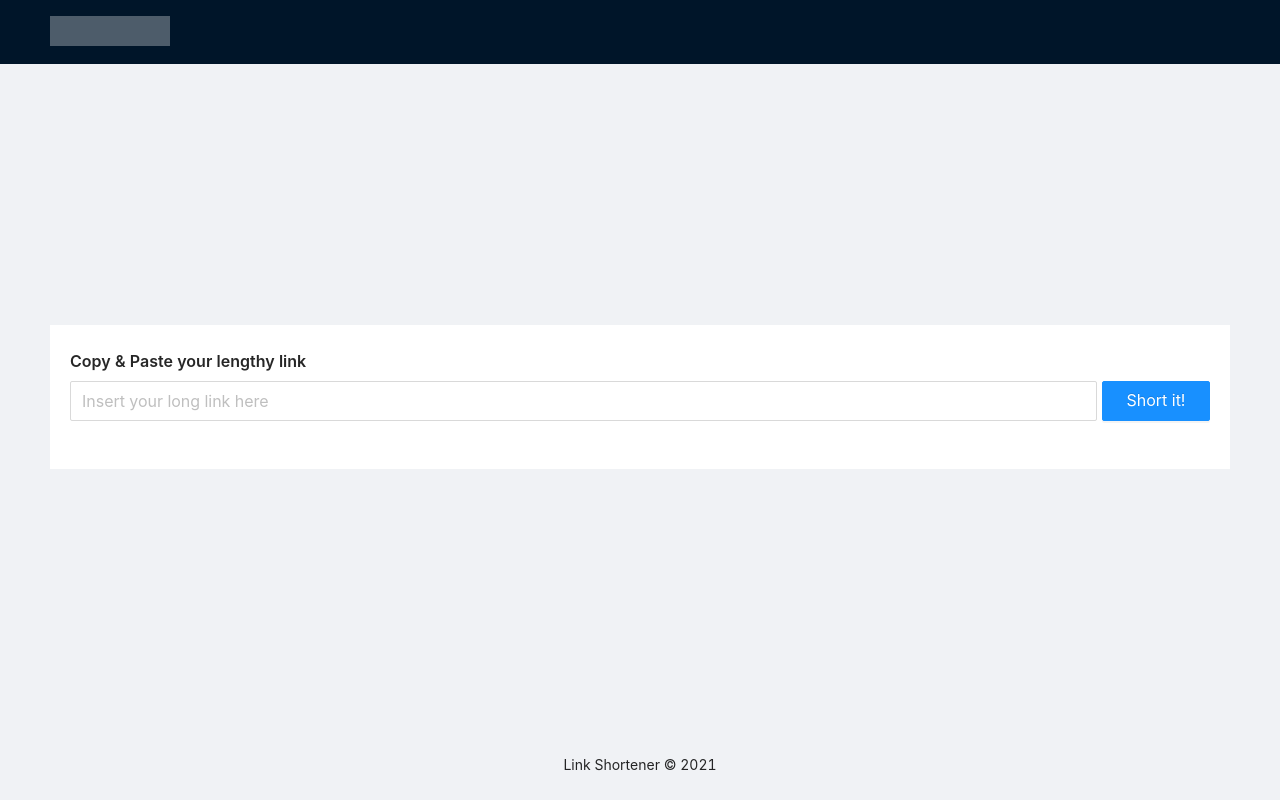
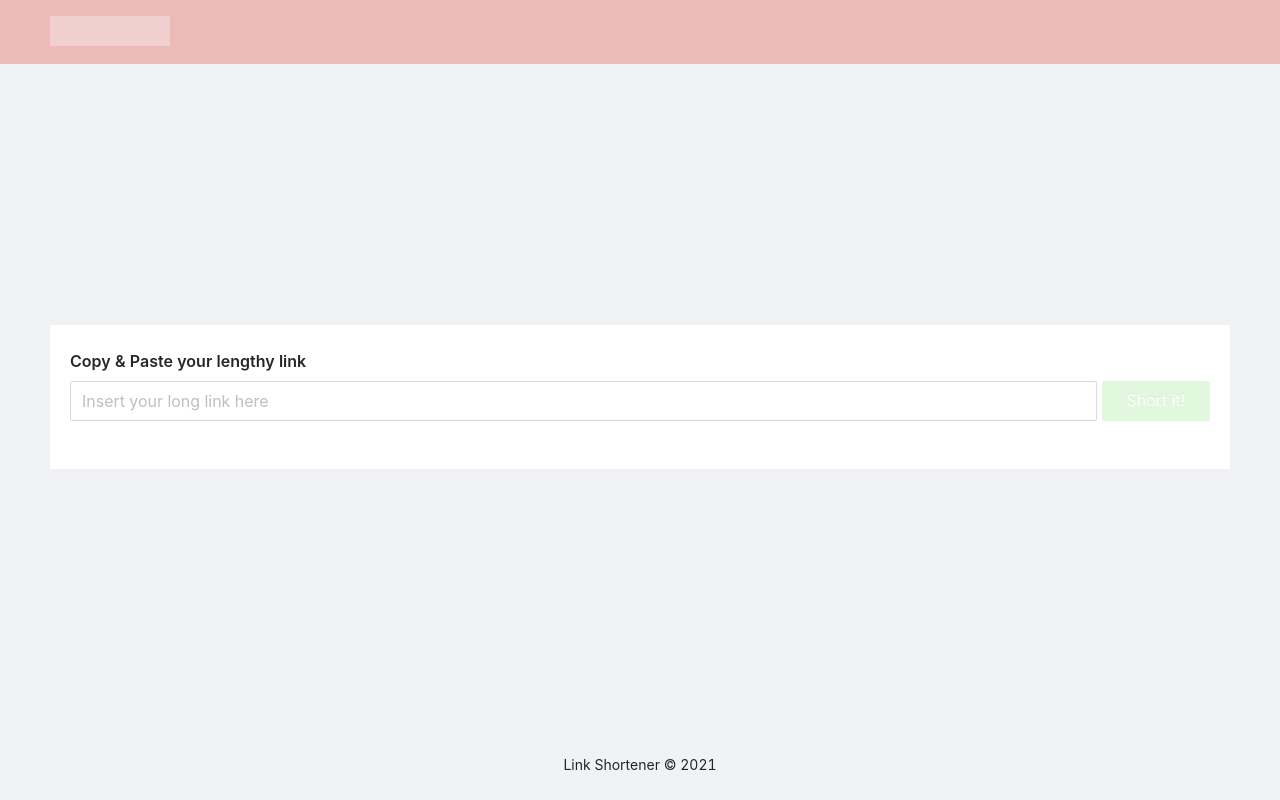
Before and after one commit to d-tello/link-shortner, a Next.js app: page / in a window 1280 px wide. Built offline with nearby package versions, Linux system fonts and the light colour scheme.

Commit message:
Change color button and header

```diff
--- a/package.json
+++ b/package.json
@@ -15,7 +15,8 @@
     "mongodb": "^3.6.9",
     "next": "11.0.0",
     "react": "17.0.2",
-    "react-dom": "17.0.2"
+    "react-dom": "17.0.2",
+    "sass": "^1.35.1"
   },
   "devDependencies": {
     "@types/mongodb": "^3.6.18",
--- a/pages/index.tsx
+++ b/pages/index.tsx
@@ -2,7 +2,7 @@ import Head from 'next/head'
 import { useState } from 'react';
 import axios, { AxiosError } from 'axios';
 import { Alert, Button, Form, Input, Layout, Typography } from 'antd'
-import styles from '../styles/Home.module.css'
+import styles from '../styles/Home.module.scss'
 
 const { Header, Content, Footer } = Layout;
 const { Title } = Typography;
@@ -50,7 +50,7 @@ export default function Home() {
         <title>Link Shortner</title>
         <link rel="icon" href="/favicon.ico" />
       </Head>
-      <Header>
+      <Header className={styles.header}>
         <div className={styles.logo} />
       </Header>
       <Content className={styles.content}>
@@ -73,7 +73,7 @@ export default function Home() {
               </div>
               <div className={styles.linkFieldButton}>
                 <Form.Item>
-                  <Button type="primary" htmlType="submit" style={{ width: '100%' }} size="large">
+                  <Button type="primary" htmlType="submit" style={{ width: '100%' }} size="large" className={styles.submitButton}>
                     Short it!
                   </Button>
                 </Form.Item>
--- a/styles/Home.module.css
+++ b/styles/Home.module.scss
@@ -4,6 +4,10 @@
   height: 30px;
   margin: 16px 24px 16px 0;
   background: rgba(255, 255, 255, 0.3);
+}
+
+.header {
+  background: #ebbab9;
 }
 
 .content {
@@ -36,3 +40,16 @@
 .footer {
   text-align: center;
 }
+
+.submitButton {
+  background: #c4f1be;
+  border: 1px solid #c4f1be;
+  opacity: 0.5;
+  transition: opacity 0.3s ease-out;
+
+  &:hover {
+    background: #c4f1be;
+    border: 1px solid #c4f1be;
+    opacity: 1;
+  }
+}
```
Also changed, not shown: 1 other file (tests, documents, lock files or other folders).
